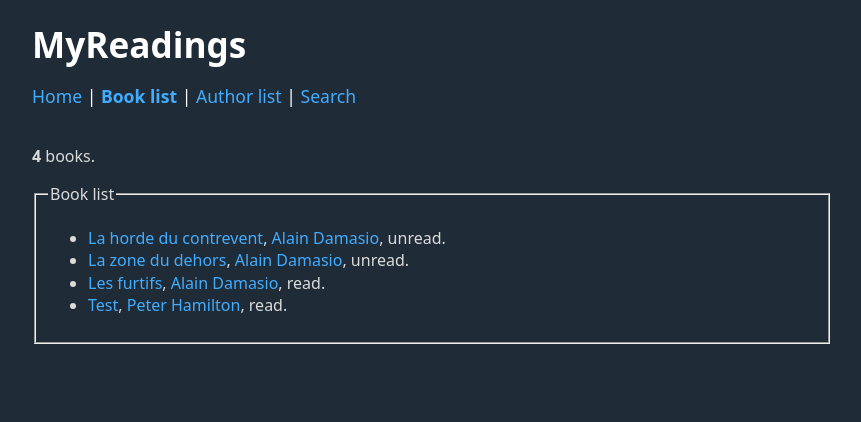
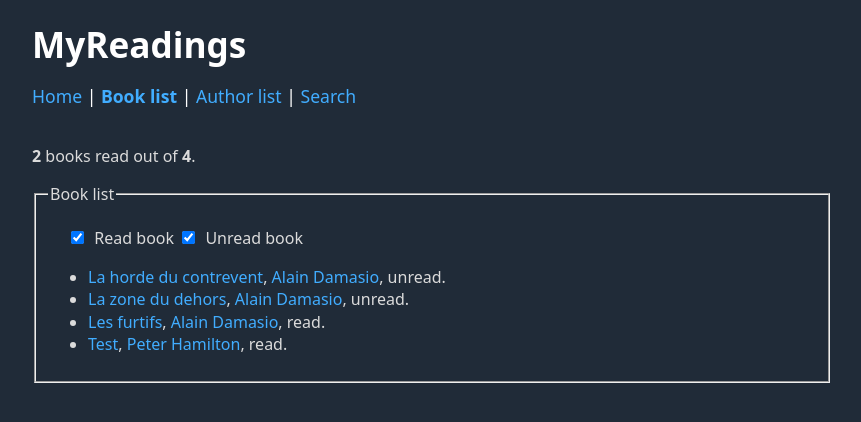
Before and after one commit to Gyskard/my-readings, a Django app: page /book/ in a window 1280 px wide. Shown: the top 422 px of the page, without its empty margins (208-1069 px from the left). Run offline with Django 3.2, Linux system fonts and the light colour scheme; data comes from the database, SQL or seed files in the repository.

Commit message:
improve book list view

```diff
--- /dev/null
+++ b/library/static/library/book_list.js
@@ -0,0 +1,30 @@
+const checkRead = document.getElementById('checkRead');
+const checkUnread = document.getElementById('checkUnread');
+const bookRead = document.getElementsByClassName("read");
+const bookUnread = document.getElementsByClassName("unread");
+
+checkRead.addEventListener('change', (event) => {
+    if (event.target.checked) {
+        for (let i = 0; i < bookRead.length; i++) {
+            bookRead[i].style.display = "list-item"
+        }
+    }
+    else {
+        for (let i = 0; i < bookRead.length; i++) {
+            bookRead[i].style.display = "none"
+        }
+    }
+})
+
+checkUnread.addEventListener('change', (event) => {
+    if (event.target.checked) {
+        for (let i = 0; i < bookUnread.length; i++) {
+            bookUnread[i].style.display = "list-item"
+        }
+    }
+    else {
+        for (let i = 0; i < bookUnread.length; i++) {
+            bookUnread[i].style.display = "none"
+        }
+    }
+})
--- a/library/templates/library/book_list.html
+++ b/library/templates/library/book_list.html
@@ -1,4 +1,6 @@
 {% extends 'library/base.html' %}
+
+{% load static %}
 
 {% block title %}Book list{% endblock %}
 
@@ -10,12 +12,18 @@
     </style>
     <section style="padding-top: 0.5em;">
         {% if book_list %}
-            <p><b>{{ number_total_book }}</b> book{% if number_total_book > 1%}s{% endif %}.</p>
+            <p><b>{{ number_read_book }}</b> book{% if number_read_book > 1%}s{% endif %} read out of <b>{{ number_total_book }}</b>.</p>
             <fieldset>
                 <legend>Book list</legend>
+                <p style="padding-left: 1.2em;">
+                    <input type="checkbox" name="read" id="checkRead" checked="">
+                    <label for="read">Read book</label>
+                    <input type="checkbox" name="unread" id="checkUnread" checked="">
+                    <label for="unread">Unread book</label>
+                </p>
                 <ul>
                 {% for book in book_list %}
-                    <li>
+                    <li class="{% if book.has_been_read %}read{% else %}unread{% endif %}">
                         <a href="{% url 'library:book_detail' book.id %}">{{ book.title }}</a>, <a href="{% url 'library:author_detail' book.author.id %}">{{ book.author }}</a>, {% if book.has_been_read %}read{% else %}unread{% endif %}.
                     </li>
                 {% endfor %}
@@ -25,4 +33,5 @@
             <p>No books are available.</p>
         {% endif %}
     </section>
+    <script src="{% static 'library/book_list.js' %}"></script>
 {% endblock %}
--- a/library/views.py
+++ b/library/views.py
@@ -30,8 +30,10 @@ class BookListView(generic.ListView):
 
     def get_context_data(self, **kwargs):
         number_total_book = len(Book.objects.order_by())
+        number_read_book = len(Book.objects.filter(has_been_read=True))
         context = super(BookListView, self).get_context_data(**kwargs)
         context['number_total_book'] = number_total_book
+        context['number_read_book'] = number_read_book
         return context
 
 
```
